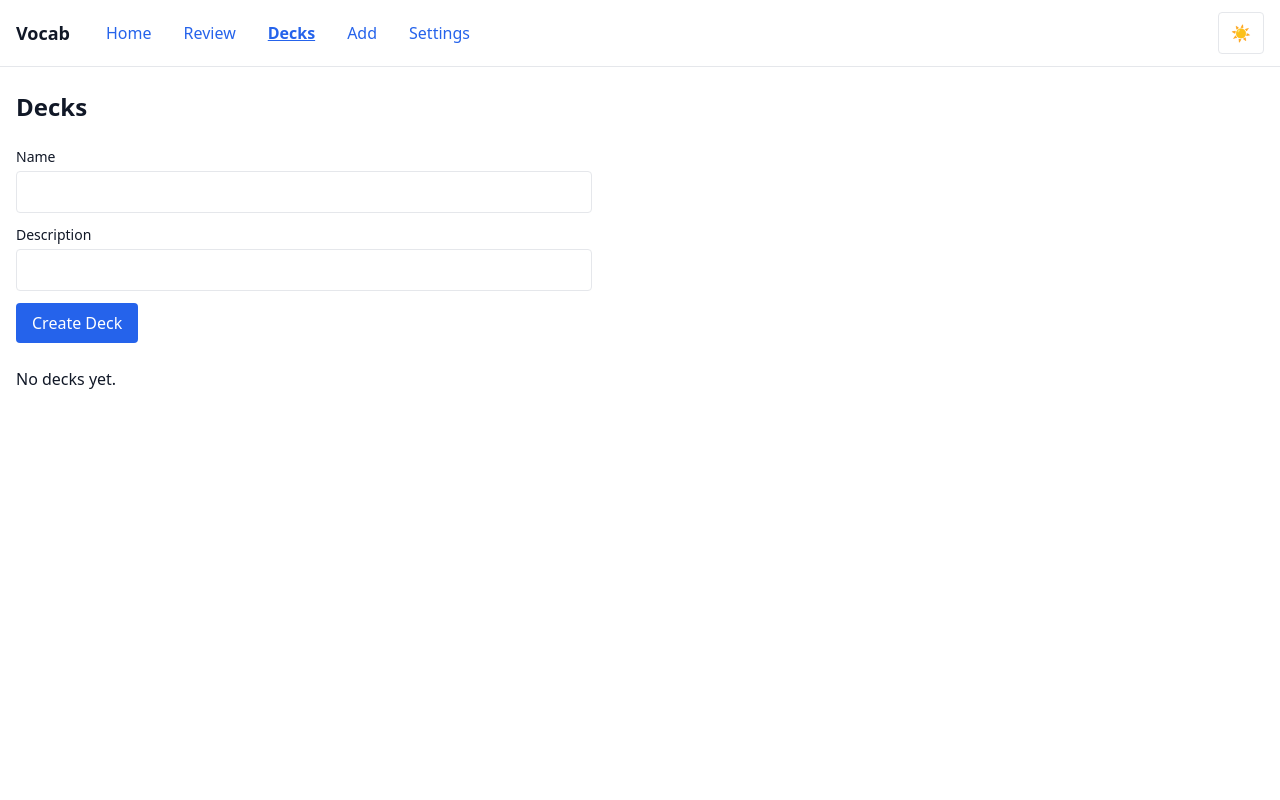
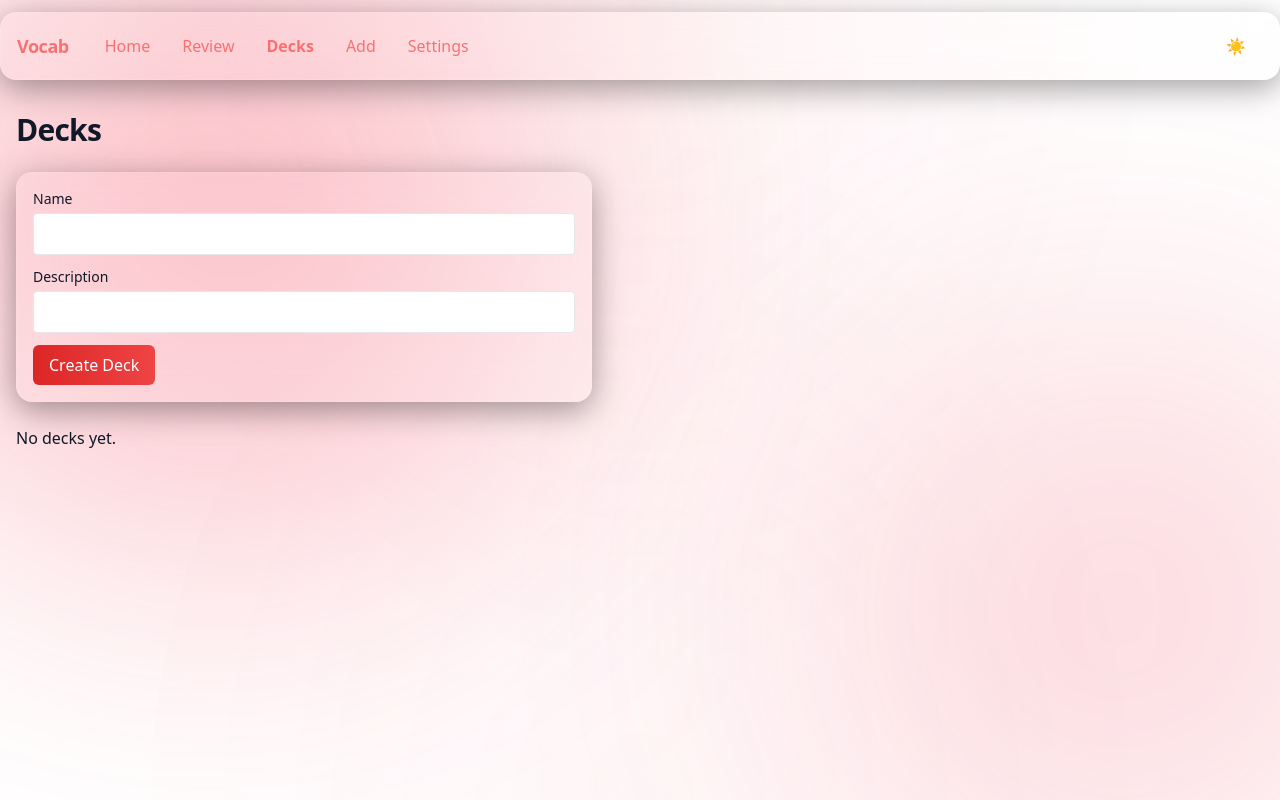
Before and after one commit to UmutYLCN/VocabWebSite, a React (Vite) app: page /decks in a window 1280 px wide. Built offline with nearby package versions, Linux system fonts and the light colour scheme.

Commit message:
style(ui): modern liquid glass theme with red/black palette; background FX, glass components, navbar/cards/forms restyle

```diff
--- a/src/App.tsx
+++ b/src/App.tsx
@@ -7,12 +7,14 @@ import AddVocab from './pages/AddVocab'
 import Settings from './pages/Settings'
 import NotFound from './pages/NotFound'
 import Navbar from './components/Navbar'
+import BackgroundFX from './components/BackgroundFX'
 
 function App() {
   return (
-    <div className="min-h-screen flex flex-col">
+    <div className="min-h-screen flex flex-col relative">
+      <BackgroundFX />
       <Navbar />
-      <main className="container mx-auto px-4 py-6 flex-1">
+      <main className="container mx-auto px-4 py-8 flex-1">
         <Routes>
           <Route path="/" element={<Home />} />
           <Route path="/review" element={<Review />} />
--- /dev/null
+++ b/src/components/BackgroundFX.tsx
@@ -0,0 +1,8 @@
+export default function BackgroundFX() {
+  return (
+    <div className="bgfx">
+      {/* radial gradient texture layer */}
+      <div className="absolute inset-0 opacity-60" style={{ backgroundImage: 'radial-gradient(ellipse at top, rgba(239,35,60,0.08), transparent 60%), radial-gradient(ellipse at bottom, rgba(239,35,60,0.06), transparent 60%)' }} />
+    </div>
+  )
+}
--- a/src/components/Flashcard.tsx
+++ b/src/components/Flashcard.tsx
@@ -6,10 +6,10 @@ type Props = {
 
 export default function Flashcard({ front, back, showBack }: Props) {
   return (
-    <div className="border rounded p-6 bg-white dark:bg-gray-900 shadow-sm">
+    <div className="glass p-8">
       <div className="text-center">
-        <div className="text-lg">{front}</div>
-        {showBack && <div className="mt-4 text-gray-700 dark:text-gray-300">{back}</div>}
+        <div className="text-xl tracking-wide">{front}</div>
+        {showBack && <div className="mt-4 text-red-300">{back}</div>}
       </div>
     </div>
   )
--- /dev/null
+++ b/src/components/GlassCard.tsx
@@ -0,0 +1,7 @@
+import { PropsWithChildren } from 'react'
+
+type Props = PropsWithChildren<{ className?: string }>
+
+export default function GlassCard({ className = '', children }: Props) {
+  return <div className={`glass ${className}`}>{children}</div>
+}
--- a/src/components/Navbar.tsx
+++ b/src/components/Navbar.tsx
@@ -2,17 +2,17 @@ import { NavLink } from 'react-router-dom'
 import { useTheme } from '../app/ThemeProvider'
 import { useI18n } from '../app/I18nProvider'
 
-const linkBase = 'px-3 py-2 rounded hover:bg-gray-100 dark:hover:bg-gray-800'
-const active = 'font-semibold underline'
+const linkBase = 'px-3 py-2 rounded-md hover:bg-white/10 transition-colors'
+const active = 'font-semibold text-red-400'
 
 export default function Navbar() {
   const { theme, toggle } = useTheme()
   const { t } = useI18n()
   return (
-    <header className="border-b border-gray-200 dark:border-gray-800">
-      <nav className="container mx-auto px-4 py-3 flex items-center justify-between gap-4">
+    <header className="sticky top-0 z-20">
+      <nav className="container mx-auto px-4 py-3 flex items-center justify-between gap-4 glass mt-3">
         <div className="flex items-center gap-6">
-          <span className="text-lg font-bold">{t('app.title')}</span>
+          <span className="text-lg font-bold tracking-tight text-red-400">{t('app.title')}</span>
           <ul className="hidden sm:flex items-center gap-2">
             <li>
               <NavLink to="/" className={({ isActive }) => `${linkBase} ${isActive ? active : ''}`}>
@@ -45,15 +45,15 @@ export default function Navbar() {
           <button
             aria-label="Toggle theme"
             onClick={toggle}
-            className="px-3 py-2 rounded border border-gray-200 dark:border-gray-700 hover:bg-gray-100 dark:hover:bg-gray-800"
+            className="btn-ghost border border-white/10"
           >
             {theme === 'dark' ? '🌙' : '☀️'}
           </button>
         </div>
       </nav>
       {/* mobile links */}
-      <div className="sm:hidden border-t border-gray-200 dark:border-gray-800">
-        <ul className="container mx-auto px-4 py-2 flex items-center justify-between text-sm">
+      <div className="sm:hidden">
+        <ul className="container mx-auto px-4 py-2 flex items-center justify-between text-sm glass">
           <li>
             <NavLink to="/" className={({ isActive }) => `${linkBase} ${isActive ? active : ''}`}>
               {t('nav.home')}
--- a/src/components/ReviewControls.tsx
+++ b/src/components/ReviewControls.tsx
@@ -3,13 +3,13 @@ type Props = {
 }
 
 export default function ReviewControls({ onAnswer }: Props) {
-  const btn = 'px-3 py-2 rounded bg-gray-200 dark:bg-gray-700 hover:opacity-90'
+  const btn = 'btn-ghost'
   return (
-    <div className="flex flex-wrap gap-2">
+    <div className="flex flex-wrap gap-3 glass p-3">
       <button className={btn} onClick={() => onAnswer(1)}>Again</button>
       <button className={btn} onClick={() => onAnswer(3)}>Hard</button>
-      <button className={btn} onClick={() => onAnswer(4)}>Good</button>
-      <button className={btn} onClick={() => onAnswer(5)}>Easy</button>
+      <button className="btn-primary" onClick={() => onAnswer(4)}>Good</button>
+      <button className="btn bg-red-600/80 hover:bg-red-600 text-white" onClick={() => onAnswer(5)}>Easy</button>
     </div>
   )
 }
--- a/src/pages/AddVocab.tsx
+++ b/src/pages/AddVocab.tsx
@@ -24,7 +24,7 @@ export default function AddVocab() {
       {decks.length === 0 ? (
         <p>Create a deck first in Decks page.</p>
       ) : (
-        <form onSubmit={onSubmit} className="space-y-3 max-w-xl">
+        <form onSubmit={onSubmit} className="space-y-3 max-w-xl glass p-4">
           <div>
             <label className="block text-sm mb-1">Deck</label>
             <select className="w-full border rounded px-3 py-2" value={deckId} onChange={e => setDeckId(e.target.value)}>
@@ -41,7 +41,7 @@ export default function AddVocab() {
             <label className="block text-sm mb-1">Back</label>
             <input className="w-full border rounded px-3 py-2" value={back} onChange={e => setBack(e.target.value)} />
           </div>
-          <button className="px-4 py-2 rounded bg-blue-600 text-white">Add</button>
+          <button className="btn-primary">Add</button>
         </form>
       )}
     </section>
--- a/src/pages/Decks.tsx
+++ b/src/pages/Decks.tsx
@@ -22,7 +22,7 @@ export default function Decks() {
   return (
     <section className="space-y-6">
       <h1>{t('page.decks.title')}</h1>
-      <form onSubmit={onSubmit} className="space-y-3 max-w-xl">
+      <form onSubmit={onSubmit} className="space-y-3 max-w-xl glass p-4">
         <div>
           <label className="block text-sm mb-1">Name</label>
           <input className="w-full border rounded px-3 py-2" value={name} onChange={e => setName(e.target.value)} />
@@ -31,21 +31,21 @@ export default function Decks() {
           <label className="block text-sm mb-1">Description</label>
           <input className="w-full border rounded px-3 py-2" value={desc} onChange={e => setDesc(e.target.value)} />
         </div>
-        <button className="px-4 py-2 rounded bg-blue-600 text-white">{t('decks.create')}</button>
+        <button className="btn-primary">{t('decks.create')}</button>
       </form>
 
       <div className="grid gap-3 sm:grid-cols-2 lg:grid-cols-3">
         {decks.map(d => {
           const count = getVocabsByDeck(d.id).length
           return (
-            <div key={d.id} className="border rounded p-4">
+            <div key={d.id} className="glass p-4">
               <div className="font-semibold">{d.name}</div>
               {d.description && <div className="text-sm text-gray-500">{d.description}</div>}
               <div className="text-sm mt-2">Cards: {count}</div>
               <div className="mt-2">
-                <Link className="px-3 py-2 rounded bg-gray-200 mr-2 inline-block" to={`/decks/${d.id}`}>{t('nav.manage')}</Link>
+                <Link className="btn-ghost mr-2 inline-block" to={`/decks/${d.id}`}>{t('nav.manage')}</Link>
                 <button
-                  className="px-3 py-2 rounded bg-red-600 text-white"
+                  className="btn bg-red-700 hover:bg-red-600 text-white"
                   onClick={() => {
                     if (confirm(t('decks.delete.confirm'))) deleteDeck(d.id)
                   }}
--- a/src/pages/Review.tsx
+++ b/src/pages/Review.tsx
@@ -49,11 +49,11 @@ export default function Review() {
   return (
     <section className="space-y-4">
       <h1>{t('page.review.title')}</h1>
-      <div className="text-sm text-gray-500 dark:text-gray-400">Remaining: {remaining}</div>
+      <div className="text-sm text-gray-400 chip">Remaining: {remaining}</div>
       <Flashcard front={current.front} back={current.back} showBack={showBack} />
       {!showBack ? (
         <button
-          className="px-4 py-2 rounded bg-blue-600 text-white hover:bg-blue-700 w-full sm:w-auto"
+          className="btn-primary w-full sm:w-auto"
           onClick={() => setShowBack(true)}
         >
           Show Answer
--- a/src/styles/global.css
+++ b/src/styles/global.css
@@ -6,9 +6,30 @@
   color-scheme: light dark;
 }
 
-/* Basic typography defaults */
+/* App background: black base + red liquid glow */
 @layer base {
-  h1 { @apply text-2xl font-semibold; }
-  h2 { @apply text-xl font-semibold; }
-  a { @apply text-blue-600 dark:text-blue-400; }
+  html, body, #root { height: 100%; }
+  body { @apply bg-black text-gray-100; }
+  h1 { @apply text-3xl font-semibold tracking-tight; }
+  h2 { @apply text-2xl font-semibold; }
+  a { @apply text-red-400 hover:text-red-300; }
 }
+
+/* Glassmorphism helpers */
+@layer components {
+  .glass { @apply backdrop-blur-xxl bg-white/5 dark:bg-black/30 border border-white/10 rounded-2xl shadow-glass; }
+  .btn { @apply inline-flex items-center justify-center px-4 py-2 rounded-md transition-colors; }
+  .btn-primary { @apply btn bg-gradient-to-r from-red-600 to-red-500 text-white hover:from-red-500 hover:to-red-400; }
+  .btn-ghost { @apply btn bg-white/5 dark:bg-white/5 text-gray-100 hover:bg-white/10; }
+  .chip { @apply inline-flex items-center px-2 py-1 rounded-full text-xs bg-white/10 border border-white/10; }
+}
+
+/* Background FX container attaches in App */
+.bgfx {
+  position: fixed; inset: 0; pointer-events: none; z-index: -1;
+}
+.bgfx::before, .bgfx::after {
+  content: ""; position: absolute; border-radius: 9999px; filter: blur(140px); mix-blend-mode: screen;
+}
+.bgfx::before { top: -15%; left: -10%; width: 42rem; height: 42rem; background: rgba(239, 35, 60, 0.28); }
+.bgfx::after  { bottom: -12%; right: -10%; width: 36rem; height: 36rem; background: rgba(239, 35, 60, 0.18); }
--- a/tailwind.config.js
+++ b/tailwind.config.js
@@ -6,7 +6,20 @@ export default {
     './src/**/*.{js,ts,jsx,tsx}'
   ],
   theme: {
-    extend: {}
+    extend: {
+      colors: {
+        brand: {
+          red: '#ef233c',
+          dark: '#0a0a0a'
+        }
+      },
+      boxShadow: {
+        glass: '0 8px 32px 0 rgba(0,0,0,0.37)'
+      },
+      backdropBlur: {
+        xxl: '24px'
+      }
+    }
   },
   plugins: []
 }
```
Also changed, not shown: 1 other file (tests, documents, lock files or other folders).
